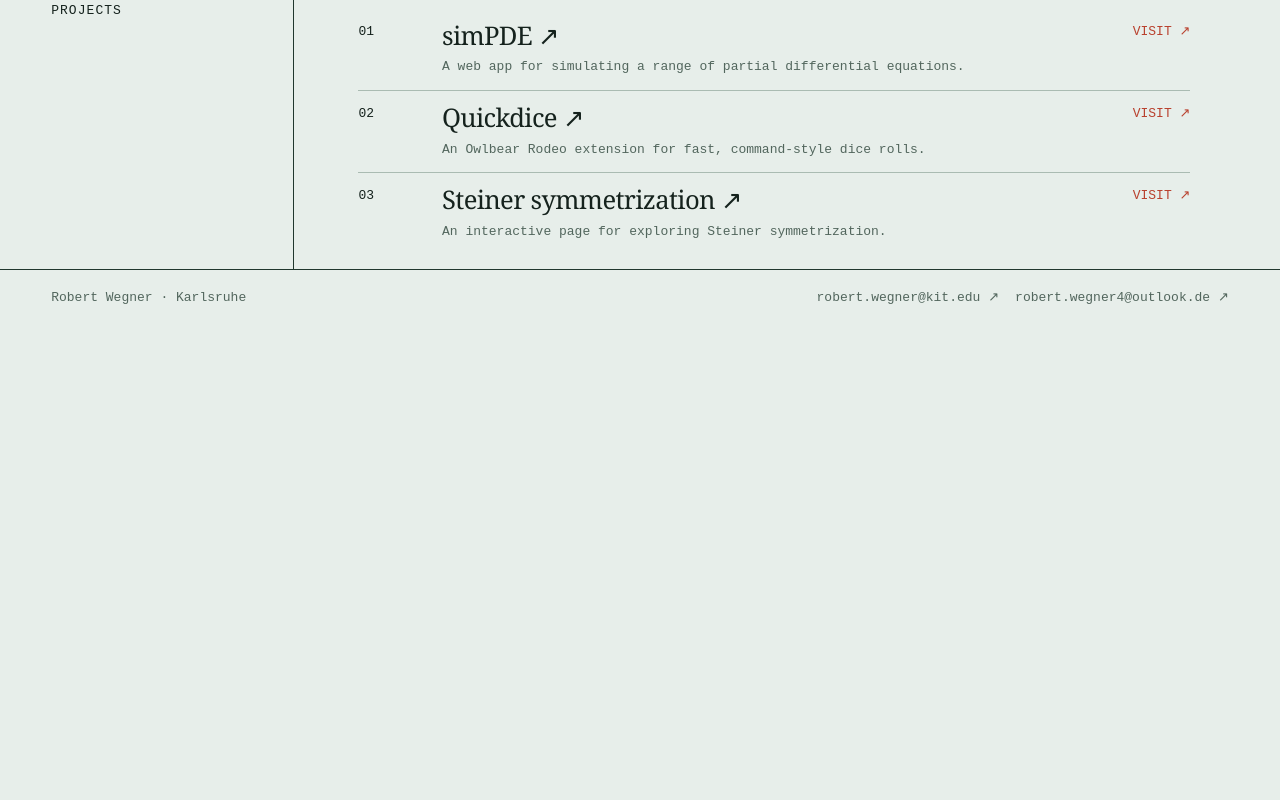
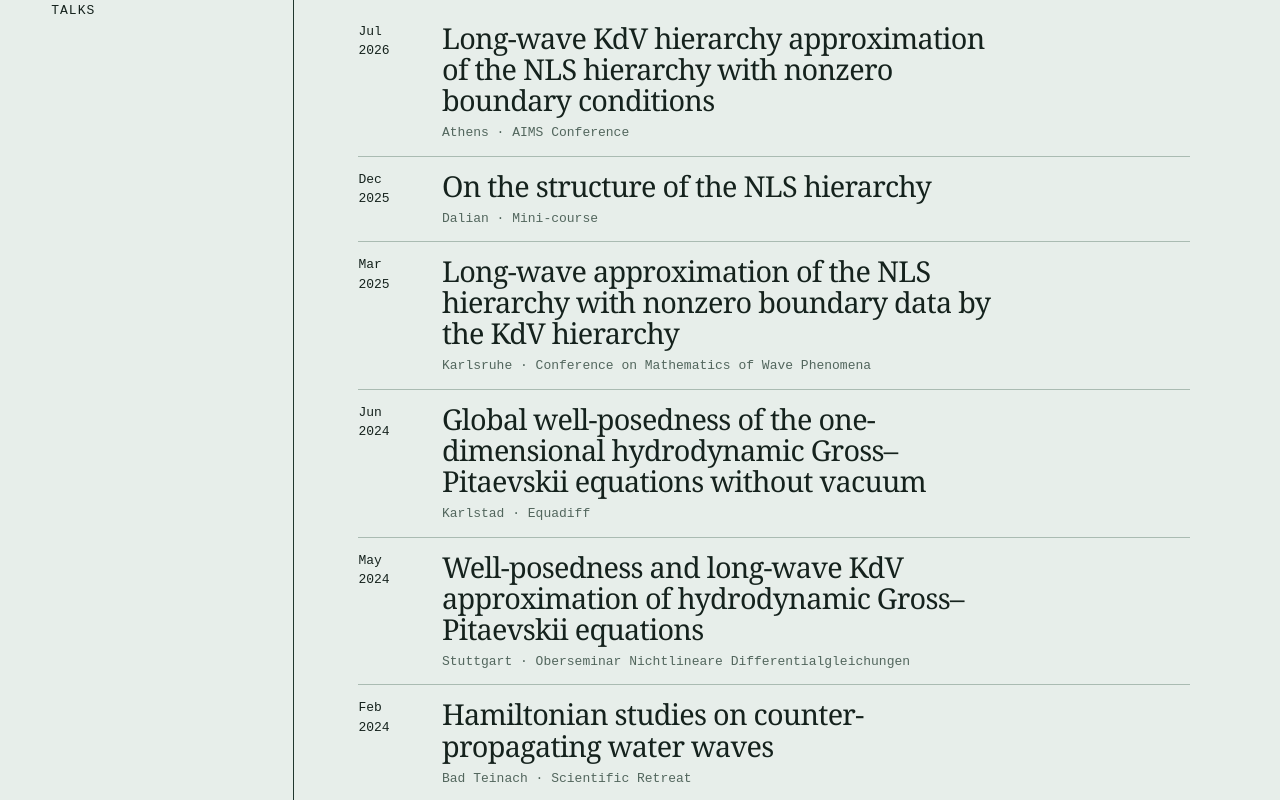
Before and after one commit to Robert-Wegner/Robert-Wegner.github.io, a Next.js app: page / in a window 1280 px wide. Shown: the part 1360-2160 px from the top of the page. Before the commit the page ends 1686 px from the top, so only its background shows below. Built offline with nearby package versions, Linux system fonts and the light colour scheme.

Commit message:
Add talks from CV

```diff
--- a/app/page.tsx
+++ b/app/page.tsx
@@ -72,6 +72,15 @@
   { year: '03', title: 'Steiner symmetrization ↗', detail: 'An interactive page for exploring Steiner symmetrization.', links: [{ label: 'Visit', href: 'https://robert-wegner.github.io/steiner-symmetrization/' }] },
 ];
 
+const talks: Item[] = [
+  { year: 'Jul 2026', title: 'Long-wave KdV hierarchy approximation of the NLS hierarchy with nonzero boundary conditions', detail: 'Athens · AIMS Conference' },
+  { year: 'Dec 2025', title: 'On the structure of the NLS hierarchy', detail: 'Dalian · Mini-course' },
+  { year: 'Mar 2025', title: 'Long-wave approximation of the NLS hierarchy with nonzero boundary data by the KdV hierarchy', detail: 'Karlsruhe · Conference on Mathematics of Wave Phenomena' },
+  { year: 'Jun 2024', title: 'Global well-posedness of the one-dimensional hydrodynamic Gross–Pitaevskii equations without vacuum', detail: 'Karlstad · Equadiff' },
+  { year: 'May 2024', title: 'Well-posedness and long-wave KdV approximation of hydrodynamic Gross–Pitaevskii equations', detail: 'Stuttgart · Oberseminar Nichtlineare Differentialgleichungen' },
+  { year: 'Feb 2024', title: 'Hamiltonian studies on counter-propagating water waves', detail: 'Bad Teinach · Scientific Retreat' },
+];
+
 export default function Home() {
   return (
     <main>
@@ -80,6 +89,7 @@
         <nav aria-label="Primary navigation">
           <a href="#research">Research</a>
           <a href="#publications">Publications</a>
+          <a href="#talks">Talks</a>
           <a href="#contact">Contact</a>
         </nav>
       </header>
@@ -115,6 +125,18 @@
         </div>
       </section>
 
+      <section className="section" id="talks">
+        <p className="section-label">Talks</p>
+        <div className="publication-list">
+          {talks.map((talk) => (
+            <article className="publication" key={`${talk.year}-${talk.title}`}>
+              <span className="year">{talk.year}</span>
+              <div><h2>{talk.title}</h2><p>{talk.detail}</p></div>
+            </article>
+          ))}
+        </div>
+      </section>
+
       <section className="section" id="projects">
         <p className="section-label">Projects</p>
         <div className="publication-list">
--- a/public/index.html
+++ b/public/index.html
@@ -13,6 +13,7 @@
       <nav aria-label="Primary navigation">
         <a href="#research">Research</a>
         <a href="#publications">Publications</a>
+        <a href="#talks">Talks</a>
         <a href="#contact">Contact</a>
       </nav>
     </header>
@@ -68,6 +69,36 @@
         </div>
       </section>
 
+      <section class="section" id="talks">
+        <p class="section-label">Talks</p>
+        <div class="publication-list">
+          <article class="publication">
+            <span class="year">Jul 2026</span>
+            <div><h2>Long-wave KdV hierarchy approximation of the NLS hierarchy with nonzero boundary conditions</h2><p>Athens · AIMS Conference</p></div>
+          </article>
+          <article class="publication">
+            <span class="year">Dec 2025</span>
+            <div><h2>On the structure of the NLS hierarchy</h2><p>Dalian · Mini-course</p></div>
+          </article>
+          <article class="publication">
+            <span class="year">Mar 2025</span>
+            <div><h2>Long-wave approximation of the NLS hierarchy with nonzero boundary data by the KdV hierarchy</h2><p>Karlsruhe · Conference on Mathematics of Wave Phenomena</p></div>
+          </article>
+          <article class="publication">
+            <span class="year">Jun 2024</span>
+            <div><h2>Global well-posedness of the one-dimensional hydrodynamic Gross–Pitaevskii equations without vacuum</h2><p>Karlstad · Equadiff</p></div>
+          </article>
+          <article class="publication">
+            <span class="year">May 2024</span>
+            <div><h2>Well-posedness and long-wave KdV approximation of hydrodynamic Gross–Pitaevskii equations</h2><p>Stuttgart · Oberseminar Nichtlineare Differentialgleichungen</p></div>
+          </article>
+          <article class="publication">
+            <span class="year">Feb 2024</span>
+            <div><h2>Hamiltonian studies on counter-propagating water waves</h2><p>Bad Teinach · Scientific Retreat</p></div>
+          </article>
+        </div>
+      </section>
+
       <section class="section" id="projects">
         <p class="section-label">Projects</p>
         <div class="publication-list">
```
